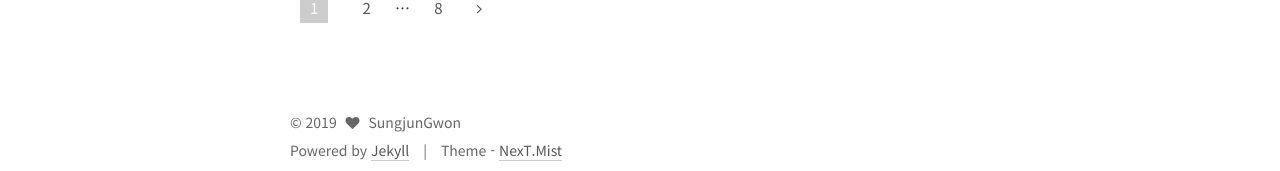
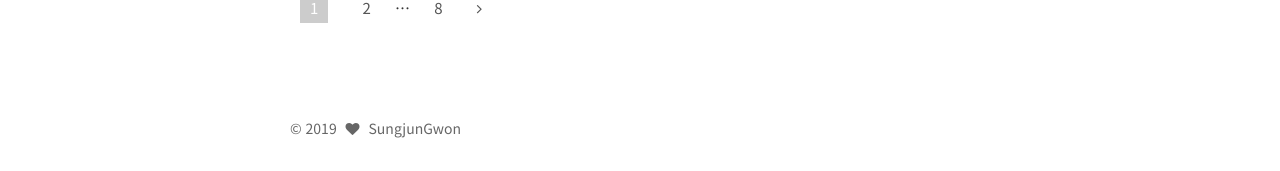
Before and after one commit to gwonsungjun/gwonsungjun.github.io, a Jekyll site: the page built from index.html, in a window 1280 px wide. Shown: the part 2352-2523 px from the top of the page. Built offline with Jekyll 4.4.1, drawn with Linux system fonts in a browser that asks for light colours; the list of posts is cut into pages by our own code.

```diff
--- a/_includes/_partials/footer.html
+++ b/_includes/_partials/footer.html
@@ -9,7 +9,7 @@
   <span class="author" itemprop="copyrightHolder">{{ site.author }}</span>
 </div>
 
-{% if site.copyright %}
+<!--{% if site.copyright %}
 <div class="powered-by">
   {{ __.footer.powered | replace: '%s', '<a class="theme-link" href="https://jekyllrb.com">Jekyll</a>') }}
 </div>
@@ -20,4 +20,4 @@
     NexT.{{ site.scheme }}
   </a>
 </div>
-{% endif %}
+{% endif %}-->
```
